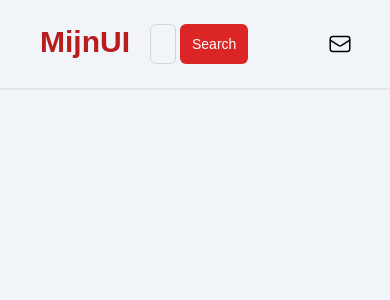
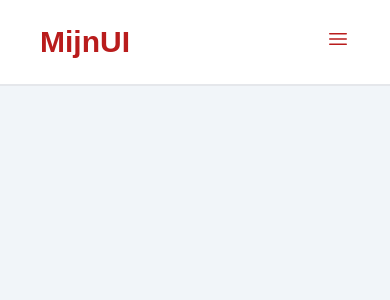
Before and after one commit to AaronHtun01/MyUIComponetTest, a React (Vite) app: page / in a window 390 px wide. Shown: the top 300 px of the page. Built offline with nearby package versions, Linux system fonts and the light colour scheme.

Commit message:
feat: add hambruger and make responsive navbar

```diff
--- a/src/Pages/Navbar.tsx
+++ b/src/Pages/Navbar.tsx
@@ -1,3 +1,4 @@
+import { useState } from "react"
 import {Input} from "../components/Input"
 import {Button} from "../components/Button"
 import {Avatar, AvatarImage, AvatarFallback} from "../components/Avatar"
@@ -5,21 +6,34 @@ import Icon from "../components/Icon"
 
 const Navbar = () => {
 
+  const [isOpen, setIsOpen] = useState(false)
+
   const transition = "transition ease-in-out delay-150 hover:-translate-y-1 hover:scale-110 hover:text-red-600 duration-300 cursor-pointer"
 
+  const toggleMenu = () => {
+    setIsOpen(!isOpen)
+  }
+
   return (
-    <nav>
-      <div className= "flex flex-row justify-between items-center fixed top-0 w-full py-6 border-b-2">
+    <nav className="fixed top-0 w-full py-6 border-b-2 bg-white z-10">
+      <div className= "flex flex-row justify-between items-center mx-10">
 
           {/* Left Side */}
-          <div className="flex flex-row gap-5 mx-10">
+          <div className="flex flex-row items-center gap-5">
             <h1 className="font-bold text-3xl text-red-700 cursor-pointer">MijnUI</h1>
-            <Input className="lg:w-[800px]" placeholder="Search..."/>
-            <Button className="-ml-4 hover:bg-red-700" variant="danger">Search</Button>
+            <Input className="hidden md:block lg:w-[800px]" placeholder="Search..."/>
+            <Button className="hidden md:block -ml-4 hover:bg-red-700" variant="danger">Search</Button>
+          </div>
+
+          {/* Hamburger Icon */}
+          <div className="md:hidden">
+            <button onClick={toggleMenu} className="text-red-700 focus:outline-none">
+                {isOpen ? (<Icon type="xmark" className="w-6 h-6"/>) : (<Icon type="bars3" className="w-6 h-6"/>)}
+            </button>
           </div>
 
           {/* Right Side */}
-          <div className="flex flex-row gap-10 items-center mx-10">
+          <div className="hidden md:flex flex-row gap-10 items-center">
             <Icon type="envelope" className={`${transition} cursor-pointer`}/>
             <Icon type="bellalert" className={`${transition} cursor-pointer`}/>
 
@@ -32,6 +46,28 @@ const Navbar = () => {
             </Avatar>
           </div>
       </div>
+
+      {/* Dropdown Menu */}
+        {isOpen && (
+          <div className="md:hidden">
+            <div className="mt-4 flex flex-col space-y-2 px-10 pb-4">
+                <a href="#" className="hover:text-red-500 transition-colors duration-300">Home</a>
+                <a href="#" className="hover:text-red-500 transition-colors duration-300">Docs</a>
+                <a href="#" className="hover:text-red-500 transition-colors duration-300">Inbox</a>
+                <a href="#" className="hover:text-red-500 transition-colors duration-300">Notifications</a>
+                <a href="#" className="hover:text-red-500 transition-colors duration-300">Profile</a>
+                <a href="#" className="hover:text-red-500 transition-colors duration-300">Installation</a>
+            </div>
+
+            <div className="mt-4 flex flex-col space-y-2 px-10 pb-4">
+               <a href="#" className ="text-red-700 text-lg font-semibold">General</a>
+               <a href="#" className="hover:text-red-500 transition-colors duration-300">Logout</a>
+               <a href="#" className="hover:text-red-500 transition-colors duration-300">English <Icon type="globealt" className="inline"/></a>
+               <a href="#" className="hover:text-red-500 transition-colors duration-300">Settings</a>
+               <a href="#" className="hover:text-red-500 transition-colors duration-300">Billing & Payments</a>
+            </div>
+          </div>
+        )}
     </nav>
   )
 }
```
Also changed, not shown: src/components/Icon.tsx (+9 -6 lines).
